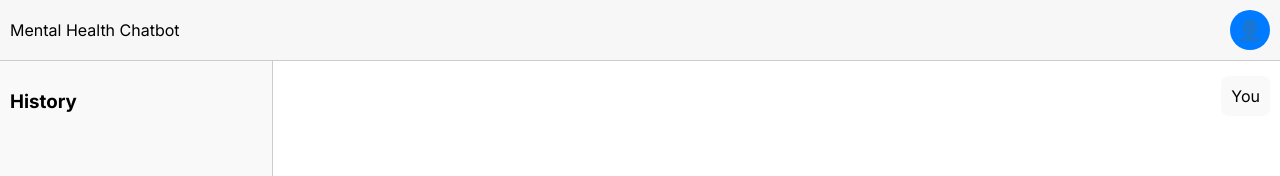
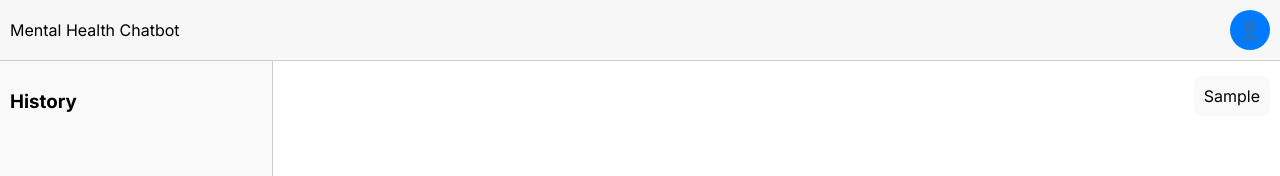
Before and after one commit to mlgomez0/Health_Therapist, a Next.js app in the folder frontend/: page / in a window 1280 px wide. Both pictures are taken after typing "Sample" into the empty fields and a click on the button "Send". Shown: the top 176 px of the page. Built offline with nearby package versions, Linux system fonts and the light colour scheme; no server answers.

Commit message:
Text from user was updated to show correct message

```diff
--- a/frontend/src/components/Chatbot/Chatbot.tsx
+++ b/frontend/src/components/Chatbot/Chatbot.tsx
@@ -74,7 +74,9 @@ const Chatbot: React.FC = () => {
                         </>}
                         {messages.map((message, index) => (
                             <div key={index} className={`message-bubble ${message.sender}`}>
-                                {message.sender === 'user' && <div className="message-sender">You</div>}
+                                {message.sender === 'user' && <div className="message-sender">
+                                    {message.text}
+                                </div>}
                                 {message.sender === 'bot' && <MarkdownPreview
                                     source={message.text || ''} remarkPlugins={[]}
                                     wrapperElement={{
```
